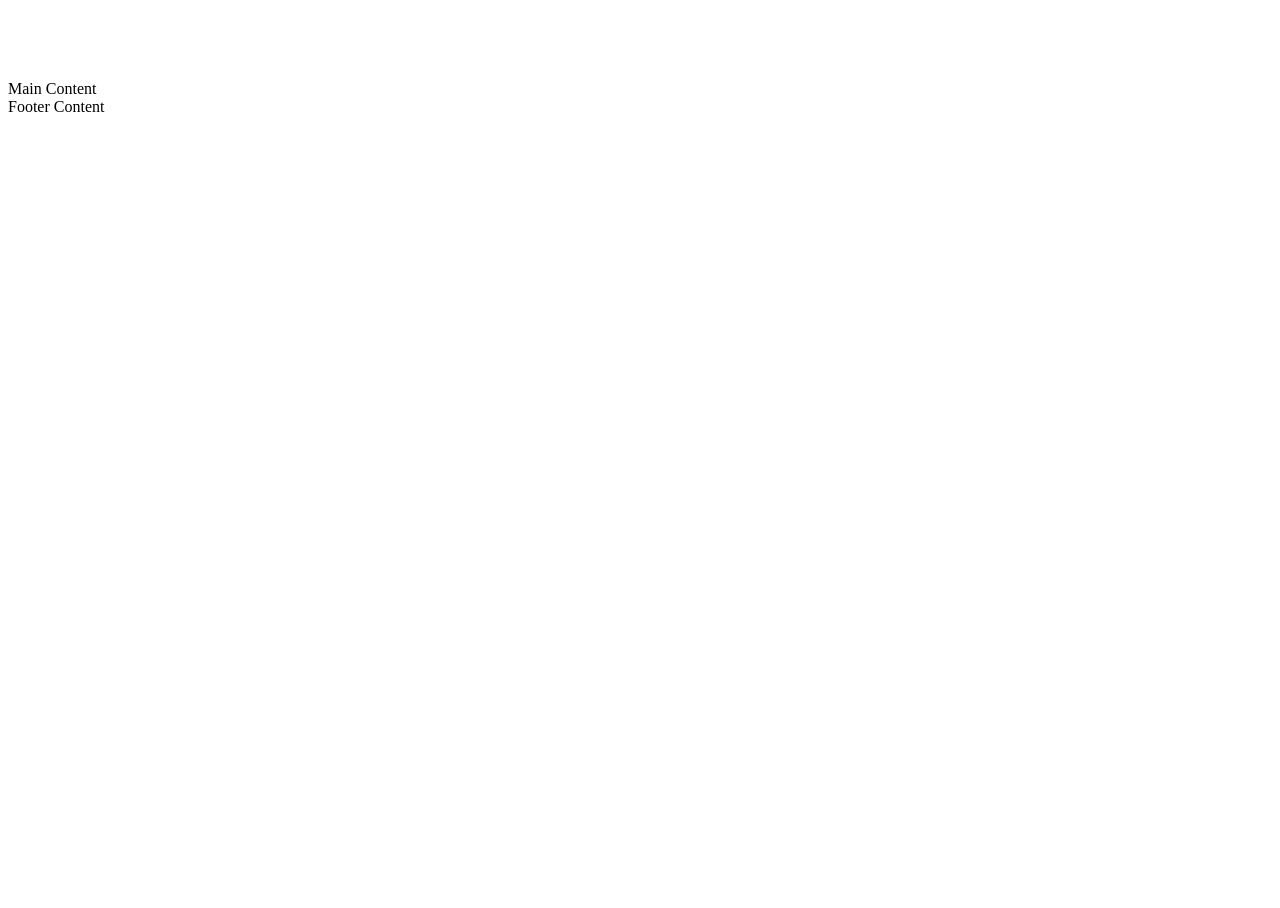
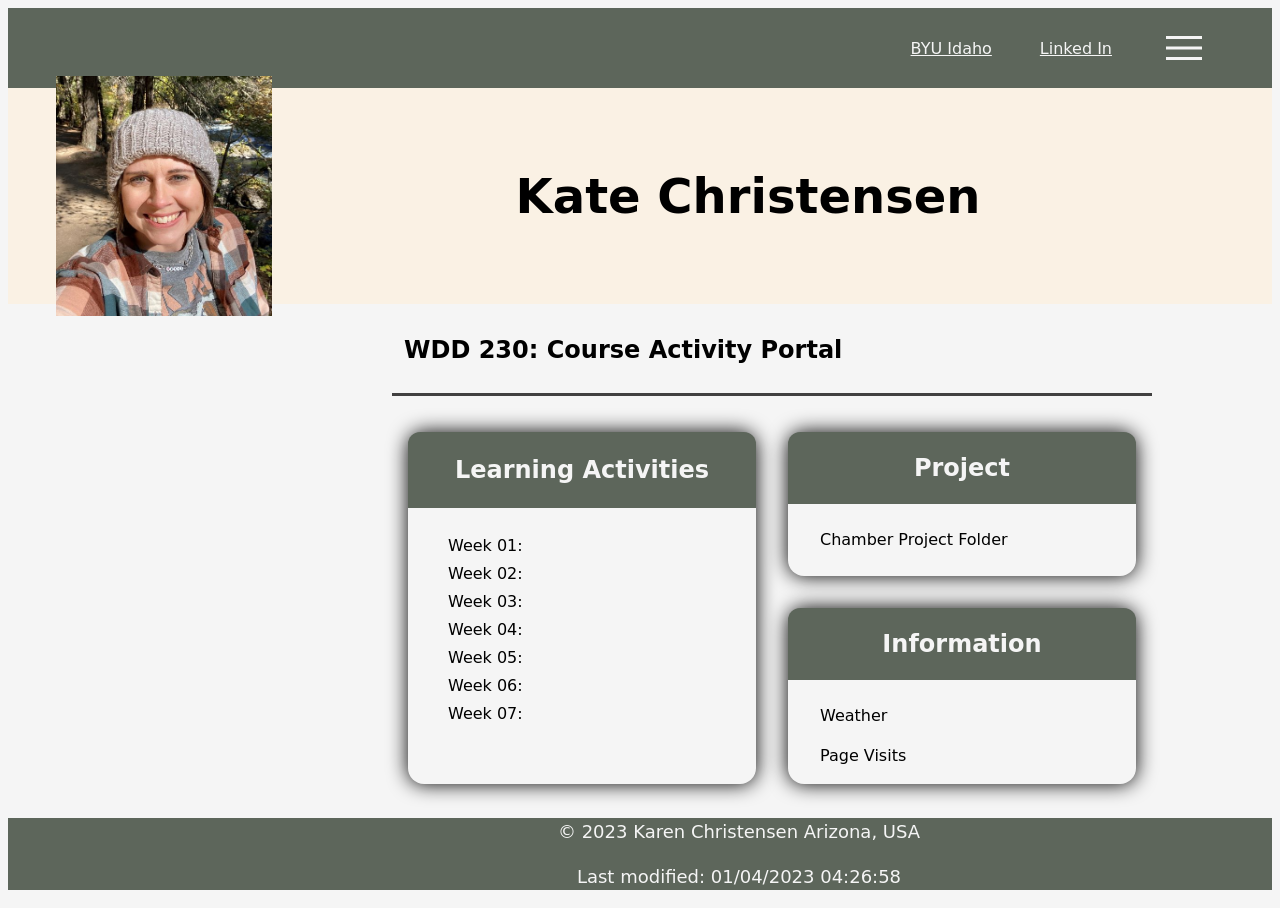
Before and after one commit to kateaeryn/WDD230, a plain HTML site: page Portal Page/index.html in a window 1280 px wide. Before the commit the page ends 800 px from the top, so only its background shows below. Drawn offline with nearby package versions, Linux system fonts and the light colour scheme; a web font is replaced by a local one.

Commit message:
three quarters done

```diff
--- a/Portal Page/index.html
+++ b/Portal Page/index.html
@@ -2,28 +2,60 @@
 <html lang="en">
 <head>
     <meta charset="UTF-8">
-    <meta http-equiv="X-UA-Compatible" content="IE=edge">
     <meta name="viewport" content="width=device-width, initial-scale=1.0">
     <title>WDD 230 - Portal - Kate Christensen</title>
     <meta name="description" content="course assignment portal">
     <meta name="author" content="Kate Christensen">
     <meta name="course" content="WDD 230">
+    <link rel="stylesheet" href="styles/base.css" type="text/css">
+    <link rel="stylesheet" href="styles/larger.css">
+    <link rel="preconnect" href="https://fonts.googleapis.com">
+    <link rel="preconnect" href="https://fonts.gstatic.com" crossorigin>
+    <link href="https://fonts.googleapis.com/css2?family=Anybody:wght@200&family=Seymour+One&display=swap" rel="stylesheet">
 </head>
 <body>
      <nav>
-        <link rel="stylesheet"
-            href="https://fonts.googleapis.com/css2?family=Material+Symbols+Outlined:opsz,wght,FILL,GRAD@20..48,100..700,0..1,-50..200" />
-        <link rel="LinkedIn" href="https://www.linkedin.com/">
-        <link rel="BYU-Idaho" href="https://www.byui.edu/">
+        <svg xmlns="http://www.w3.org/2000/svg" height="48" width="48">
+            <path d="M6 36v-3h36v3Zm0-10.5v-3h36v3ZM6 15v-3h36v3Z" /></svg>
+        <a class ="nav-link" href="https://www.linkedin.com/">Linked In</a>
+        <a class="nav-link" href="https://www.byui.edu/">BYU Idaho</a>
 
         </nav>
 
     <header>
-        <h1 contenteditable></h1>
+        <img src="images/IMG_9332.jpeg" alt="Profile Picture" style="height: 10em;width:9em;  ">
+        <h1 >Kate Christensen</h1>
     </header>
 
-    <main contenteditable>Main Content</main>
+    <main>
+        <h2 id="title">WDD 230: Course Activity Portal</h2>
+        <section class="card" id="learning">
+            <h3>Learning Activities</h3>
+            <ul>
+                <li>Week 01: <a></a></li>
+                <li>Week 02: <a></a></li>
+                <li>Week 03: <a></a></li>
+                <li>Week 04: <a></a></li>
+                <li>Week 05: <a></a></li>
+                <li>Week 06: <a></a></li>
+                <li>Week 07: <a></a></li>
+            </ul>
+        </section>
+        <section class="card" id="project">
+            <h3>Project</h3>
+            <a id="project-link"> Chamber Project Folder</a>
+        </section>
+        <section class="card" id="info">
+            <h3>Information</h3>
+            <p id="weather">Weather</p>
+            <p id="visits">Page Visits</p>
+        </section>
+    </main>
 
-    <footer contenteditable>Footer Content</footer>
+    <footer>
+        <p id="copyright"></p>
+        <p class="highlight" id="lastModified">Last modified: </p>
+    </footer>
+    <script src="scripts/getDates.js"></script>
 </body>
 </html>
--- /dev/null
+++ b/Portal Page/scripts/getDates.js
@@ -0,0 +1,7 @@
+
+let date = new Date().getFullYear();
+
+document.querySelector("#copyright").innerHTML = `&copy;  ${date}  Karen Christensen  Arizona, USA`;
+
+let modify = document.lastModified;
+document.querySelector("#lastModified").innerHTML = `Last modified: ${modify}`;
--- a/Portal Page/styles/base.css
+++ b/Portal Page/styles/base.css
@@ -1,9 +1,81 @@
+body{
+    background-color: whitesmoke;
+    font-Family: 'Anybody', cursive;
+}
+
+nav{
+    display: flex;
+    justify-content: right;
+    background-color: rgb(93, 102, 91);
+    align-items: center;
+    gap: 3em;
+    flex-direction: row-reverse;
+    font-size: 1em;
+    padding: 1em;
+}
+img{
+    float: center;
+    margin-top: -2.5em;
+}
+a.nav-link{
+    color: whitesmoke;
+}
+
+svg{
+    fill: whitesmoke;
+    padding-right: 3em;
+}
+header{
+   text-align: center;
+   background-color: rgb(250, 241, 228);
+   font-size: 1.5em;
+   padding: 2em;
+}
+
+main{
+    max-width: 760px;
+    margin-left: auto;
+    margin-right: auto;
+
+}
+h2{
+    font-size: 1.5em;
+    border-bottom: solid rgb(65, 64, 64);
+    text-align: center;
+}
 
 
-.material-symbols-outlined {
-    font-variation-settings:
-        'FILL' 0,
-        'wght' 400,
-        'GRAD' 0,
-        'opsz' 48
+ul{
+    list-style-type: none;
+
 }
+h3{
+    background-color: rgb(93, 102, 91);
+    color: whitesmoke;
+    font-size: 1.5em;
+    padding: 1em;
+    margin-top: 0;
+    border-radius: .5em .5em 0 0;
+    text-align: center;
+}
+.card{
+    border-radius: 1em;
+    box-shadow: 0 0 20px #000;
+    font-size: 1em;
+    line-height: 1.5em;
+    margin: 1em;
+    padding-bottom: 1em;
+}
+#project-link{
+    padding-left: 2em;
+}
+#weather, #visits{
+    padding-left: 2em;
+}
+footer{
+    text-align: center;
+    background-color: rgb(93, 102, 91);
+    font-size: 18px;
+    color: whitesmoke;
+    line-height: 1.5em;
+}
--- /dev/null
+++ b/Portal Page/styles/larger.css
@@ -0,0 +1,39 @@
+@media only screen and (min-width: 600px){
+
+img{
+    float: left;
+    margin-top: -2.5em;
+}
+
+h2 {
+    padding: .5em;
+    text-align: left;
+    grid-column: 1/3;
+    grid-row: 1/2;
+    border-bottom: solid rgb(65, 64, 64);
+}
+
+main{
+    display: grid;
+    grid-template-columns: 1fr 1fr;
+    grid-template-rows: 7em 11em 13em;
+    margin-left: auto;
+
+}
+#learning{
+    grid-row:2/4;
+    grid-column: 1/2;
+    line-height: 1.75em;
+}
+#project{
+    grid-row: 2/3;
+    grid-column: 2/3;
+}
+#info{
+    grid-row: 3/4;
+    grid-column: 2/3;
+}
+footer{
+    padding-left: 11em;
+}
+}
```
Also changed, not shown: Portal Page/images/IMG_9332.jpeg (added), Portal Page/images/menu_FILL0_wght400_GRAD0_opsz48.svg (added), Portal Page/styles/Seymour_One (1)/OFL.txt (added), Portal Page/styles/Seymour_One (1)/SeymourOne-Regular.ttf (added).
